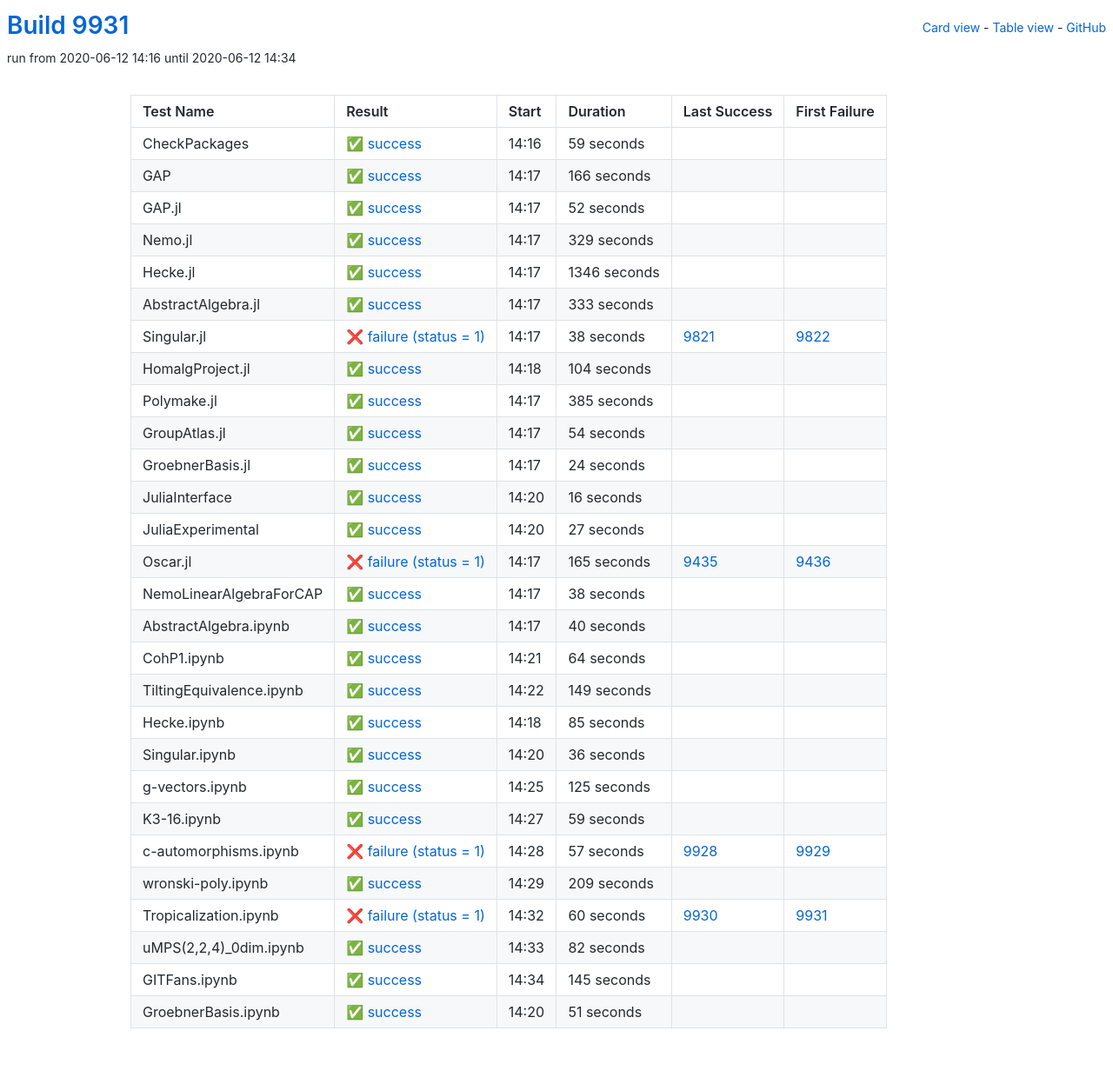
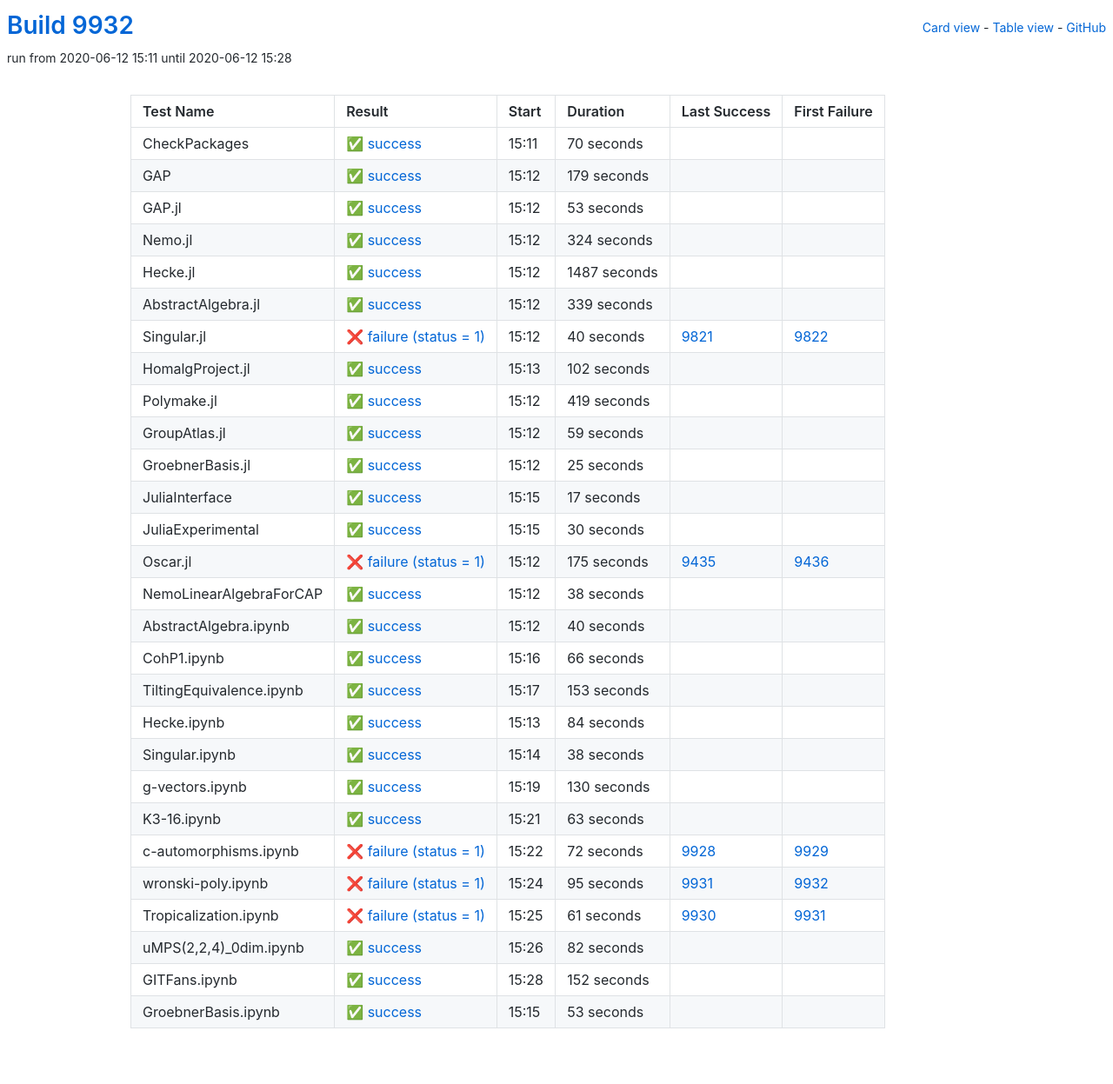
Before and after one commit to oscar-system/oscar-ci-status, a Jekyll site: the page built from table.html, in a window 1280 px wide. Shown: the whole page at 87% size. Built offline with Jekyll 4.4.1, drawn with Linux system fonts in a browser that asks for light colours.

Commit message:
Build #9932

```diff
--- a/_data/ci.yml
+++ b/_data/ci.yml
@@ -1,6 +1,6 @@
 ---
-build: 9931
-build_url: https://oscarci.mathematik.uni-kl.de/job/oscar/9931/
+build: 9932
+build_url: https://oscarci.mathematik.uni-kl.de/job/oscar/9932/
 job: oscar
 organization: oscar-system
 repo: oscar-ci-status
@@ -8,8 +8,116 @@
 tests:
 - name: CheckPackages
   id: checkpackages
-  log: https://oscarci.mathematik.uni-kl.de/job/oscar/9931/artifact/logs/build-9931/CheckPackages.log
-  start: 2020-06-12 14:16
+  log: https://oscarci.mathematik.uni-kl.de/job/oscar/9932/artifact/logs/build-9932/CheckPackages.log
+  start: 2020-06-12 15:11
+  success: true
+  exitcode: 0
+  status: success
+  duration: 70
+  last_success: false
+  last_success_url:
+  first_failure: false
+  first_failure_url:
+- name: GAP
+  id: gap
+  log: https://oscarci.mathematik.uni-kl.de/job/oscar/9932/artifact/logs/build-9932/GAP.log
+  start: 2020-06-12 15:12
+  success: true
+  exitcode: 0
+  status: success
+  duration: 179
+  last_success: false
+  last_success_url:
+  first_failure: false
+  first_failure_url:
+- name: GAP.jl
+  id: gap-jl
+  log: https://oscarci.mathematik.uni-kl.de/job/oscar/9932/artifact/logs/build-9932/GAP.jl.log
+  start: 2020-06-12 15:12
+  success: true
+  exitcode: 0
+  status: success
+  duration: 53
+  last_success: false
+  last_success_url:
+  first_failure: false
+  first_failure_url:
+- name: Nemo.jl
+  id: nemo-jl
+  log: https://oscarci.mathematik.uni-kl.de/job/oscar/9932/artifact/logs/build-9932/Nemo.jl.log
+  start: 2020-06-12 15:12
+  success: true
+  exitcode: 0
+  status: success
+  duration: 324
+  last_success: false
+  last_success_url:
+  first_failure: false
+  first_failure_url:
+- name: Hecke.jl
+  id: hecke-jl
+  log: https://oscarci.mathematik.uni-kl.de/job/oscar/9932/artifact/logs/build-9932/Hecke.jl.log
+  start: 2020-06-12 15:12
+  success: true
+  exitcode: 0
+  status: success
+  duration: 1487
+  last_success: false
+  last_success_url:
+  first_failure: false
+  first_failure_url:
+- name: AbstractAlgebra.jl
+  id: abstractalgebra-jl
+  log: https://oscarci.mathematik.uni-kl.de/job/oscar/9932/artifact/logs/build-9932/AbstractAlgebra.jl.log
+  start: 2020-06-12 15:12
+  success: true
+  exitcode: 0
+  status: success
+  duration: 339
+  last_success: false
+  last_success_url:
+  first_failure: false
+  first_failure_url:
+- name: Singular.jl
+  id: singular-jl
+  log: https://oscarci.mathematik.uni-kl.de/job/oscar/9932/artifact/logs/build-9932/Singular.jl.log
+  start: 2020-06-12 15:12
+  success: false
+  exitcode: 1
+  status: failure
+  duration: 40
+  last_success: 9821
+  last_success_url: https://oscarci.mathematik.uni-kl.de/job/oscar/9821/
+  first_failure: 9822
+  first_failure_url: https://oscarci.mathematik.uni-kl.de/job/oscar/9822/
+- name: HomalgProject.jl
+  id: homalgproject-jl
+  log: https://oscarci.mathematik.uni-kl.de/job/oscar/9932/artifact/logs/build-9932/HomalgProject.jl.log
+  start: 2020-06-12 15:13
+  success: true
+  exitcode: 0
+  status: success
+  duration: 102
+  last_success: false
+  last_success_url:
+  first_failure: false
+  first_failure_url:
+- name: Polymake.jl
+  id: polymake-jl
+  log: https://oscarci.mathematik.uni-kl.de/job/oscar/9932/artifact/logs/build-9932/Polymake.jl.log
+  start: 2020-06-12 15:12
+  success: true
+  exitcode: 0
+  status: success
+  duration: 419
+  last_success: false
+  last_success_url:
+  first_failure: false
+  first_failure_url:
+- name: GroupAtlas.jl
+  id: groupatlas-jl
+  log: https://oscarci.mathematik.uni-kl.de/job/oscar/9932/artifact/logs/build-9932/GroupAtlas.jl.log
+  start: 2020-06-12 15:12
   success: true
   exitcode: 0
   status: success
@@ -18,166 +126,58 @@
   last_success_url:
   first_failure: false
   first_failure_url:
-- name: GAP
-  id: gap
-  log: https://oscarci.mathematik.uni-kl.de/job/oscar/9931/artifact/logs/build-9931/GAP.log
-  start: 2020-06-12 14:17
+- name: GroebnerBasis.jl
+  id: groebnerbasis-jl
+  log: https://oscarci.mathematik.uni-kl.de/job/oscar/9932/artifact/logs/build-9932/GroebnerBasis.jl.log
+  start: 2020-06-12 15:12
   success: true
   exitcode: 0
   status: success
-  duration: 166
-  last_success: false
-  last_success_url:
-  first_failure: false
-  first_failure_url:
-- name: GAP.jl
-  id: gap-jl
-  log: https://oscarci.mathematik.uni-kl.de/job/oscar/9931/artifact/logs/build-9931/GAP.jl.log
-  start: 2020-06-12 14:17
-  success: true
-  exitcode: 0
-  status: success
-  duration: 52
-  last_success: false
-  last_success_url:
-  first_failure: false
-  first_failure_url:
-- name: Nemo.jl
-  id: nemo-jl
-  log: https://oscarci.mathematik.uni-kl.de/job/oscar/9931/artifact/logs/build-9931/Nemo.jl.log
-  start: 2020-06-12 14:17
-  success: true
-  exitcode: 0
-  status: success
-  duration: 329
-  last_success: false
-  last_success_url:
-  first_failure: false
-  first_failure_url:
-- name: Hecke.jl
-  id: hecke-jl
-  log: https://oscarci.mathematik.uni-kl.de/job/oscar/9931/artifact/logs/build-9931/Hecke.jl.log
-  start: 2020-06-12 14:17
-  success: true
-  exitcode: 0
-  status: success
-  duration: 1346
-  last_success: false
-  last_success_url:
-  first_failure: false
-  first_failure_url:
-- name: AbstractAlgebra.jl
-  id: abstractalgebra-jl
-  log: https://oscarci.mathematik.uni-kl.de/job/oscar/9931/artifact/logs/build-9931/AbstractAlgebra.jl.log
-  start: 2020-06-12 14:17
-  success: true
-  exitcode: 0
-  status: success
-  duration: 333
-  last_success: false
-  last_success_url:
-  first_failure: false
-  first_failure_url:
-- name: Singular.jl
-  id: singular-jl
-  log: https://oscarci.mathematik.uni-kl.de/job/oscar/9931/artifact/logs/build-9931/Singular.jl.log
-  start: 2020-06-12 14:17
-  success: false
-  exitcode: 1
-  status: failure
-  duration: 38
-  last_success: 9821
-  last_success_url: https://oscarci.mathematik.uni-kl.de/job/oscar/9821/
-  first_failure: 9822
-  first_failure_url: https://oscarci.mathematik.uni-kl.de/job/oscar/9822/
-- name: HomalgProject.jl
-  id: homalgproject-jl
-  log: https://oscarci.mathematik.uni-kl.de/job/oscar/9931/artifact/logs/build-9931/HomalgProject.jl.log
-  start: 2020-06-12 14:18
-  success: true
-  exitcode: 0
-  status: success
-  duration: 104
-  last_success: false
-  last_success_url:
-  first_failure: false
-  first_failure_url:
-- name: Polymake.jl
-  id: polymake-jl
-  log: https://oscarci.mathematik.uni-kl.de/job/oscar/9931/artifact/logs/build-9931/Polymake.jl.log
-  start: 2020-06-12 14:17
-  success: true
-  exitcode: 0
-  status: success
-  duration: 385
-  last_success: false
-  last_success_url:
-  first_failure: false
-  first_failure_url:
-- name: GroupAtlas.jl
-  id: groupatlas-jl
-  log: https://oscarci.mathematik.uni-kl.de/job/oscar/9931/artifact/logs/build-9931/GroupAtlas.jl.log
-  start: 2020-06-12 14:17
-  success: true
-  exitcode: 0
-  status: success
-  duration: 54
-  last_success: false
-  last_success_url:
-  first_failure: false
-  first_failure_url:
-- name: GroebnerBasis.jl
-  id: groebnerbasis-jl
-  log: https://oscarci.mathematik.uni-kl.de/job/oscar/9931/artifact/logs/build-9931/GroebnerBasis.jl.log
-  start: 2020-06-12 14:17
-  success: true
-  exitcode: 0
-  status: success
-  duration: 24
+  duration: 25
   last_success: false
   last_success_url:
   first_failure: false
   first_failure_url:
 - name: JuliaInterface
   id: juliainterface
-  log: https://oscarci.mathematik.uni-kl.de/job/oscar/9931/artifact/logs/build-9931/JuliaInterface.log
-  start: 2020-06-12 14:20
+  log: https://oscarci.mathematik.uni-kl.de/job/oscar/9932/artifact/logs/build-9932/JuliaInterface.log
+  start: 2020-06-12 15:15
   success: true
   exitcode: 0
   status: success
-  duration: 16
+  duration: 17
   last_success: false
   last_success_url:
   first_failure: false
   first_failure_url:
 - name: JuliaExperimental
   id: juliaexperimental
-  log: https://oscarci.mathematik.uni-kl.de/job/oscar/9931/artifact/logs/build-9931/JuliaExperimental.log
-  start: 2020-06-12 14:20
+  log: https://oscarci.mathematik.uni-kl.de/job/oscar/9932/artifact/logs/build-9932/JuliaExperimental.log
+  start: 2020-06-12 15:15
   success: true
   exitcode: 0
   status: success
-  duration: 27
+  duration: 30
   last_success: false
   last_success_url:
   first_failure: false
   first_failure_url:
 - name: Oscar.jl
   id: oscar-jl
-  log: https://oscarci.mathematik.uni-kl.de/job/oscar/9931/artifact/logs/build-9931/Oscar.jl.log
-  start: 2020-06-12 14:17
+  log: https://oscarci.mathematik.uni-kl.de/job/oscar/9932/artifact/logs/build-9932/Oscar.jl.log
+  start: 2020-06-12 15:12
   success: false
   exitcode: 1
   status: failure
-  duration: 165
+  duration: 175
   last_success: 9435
   last_success_url: https://oscarci.mathematik.uni-kl.de/job/oscar/9435/
   first_failure: 9436
   first_failure_url: https://oscarci.mathematik.uni-kl.de/job/oscar/9436/
 - name: NemoLinearAlgebraForCAP
   id: nemolinearalgebraforcap
-  log: https://oscarci.mathematik.uni-kl.de/job/oscar/9931/artifact/logs/build-9931/NemoLinearAlgebraForCAP.log
-  start: 2020-06-12 14:17
+  log: https://oscarci.mathematik.uni-kl.de/job/oscar/9932/artifact/logs/build-9932/NemoLinearAlgebraForCAP.log
+  start: 2020-06-12 15:12
   success: true
   exitcode: 0
   status: success
@@ -188,8 +188,8 @@
   first_failure_url:
 - name: AbstractAlgebra.ipynb
   id: abstractalgebra-ipynb
-  log: https://oscarci.mathematik.uni-kl.de/job/oscar/9931/artifact/logs/build-9931/AbstractAlgebra.ipynb.log
-  start: 2020-06-12 14:17
+  log: https://oscarci.mathematik.uni-kl.de/job/oscar/9932/artifact/logs/build-9932/AbstractAlgebra.ipynb.log
+  start: 2020-06-12 15:12
   success: true
   exitcode: 0
   status: success
@@ -200,116 +200,116 @@
   first_failure_url:
 - name: CohP1.ipynb
   id: cohp1-ipynb
-  log: https://oscarci.mathematik.uni-kl.de/job/oscar/9931/artifact/logs/build-9931/CohP1.ipynb.log
-  start: 2020-06-12 14:21
+  log: https://oscarci.mathematik.uni-kl.de/job/oscar/9932/artifact/logs/build-9932/CohP1.ipynb.log
+  start: 2020-06-12 15:16
   success: true
   exitcode: 0
   status: success
-  duration: 64
+  duration: 66
   last_success: false
   last_success_url:
   first_failure: false
   first_failure_url:
 - name: TiltingEquivalence.ipynb
   id: tiltingequivalence-ipynb
-  log: https://oscarci.mathematik.uni-kl.de/job/oscar/9931/artifact/logs/build-9931/TiltingEquivalence.ipynb.log
-  start: 2020-06-12 14:22
+  log: https://oscarci.mathematik.uni-kl.de/job/oscar/9932/artifact/logs/build-9932/TiltingEquivalence.ipynb.log
+  start: 2020-06-12 15:17
   success: true
   exitcode: 0
   status: success
-  duration: 149
+  duration: 153
   last_success: false
   last_success_url:
   first_failure: false
   first_failure_url:
 - name: Hecke.ipynb
   id: hecke-ipynb
-  log: https://oscarci.mathematik.uni-kl.de/job/oscar/9931/artifact/logs/build-9931/Hecke.ipynb.log
-  start: 2020-06-12 14:18
+  log: https://oscarci.mathematik.uni-kl.de/job/oscar/9932/artifact/logs/build-9932/Hecke.ipynb.log
+  start: 2020-06-12 15:13
   success: true
   exitcode: 0
   status: success
-  duration: 85
+  duration: 84
   last_success: false
   last_success_url:
   first_failure: false
   first_failure_url:
 - name: Singular.ipynb
   id: singular-ipynb
-  log: https://oscarci.mathematik.uni-kl.de/job/oscar/9931/artifact/logs/build-9931/Singular.ipynb.log
-  start: 2020-06-12 14:20
+  log: https://oscarci.mathematik.uni-kl.de/job/oscar/9932/artifact/logs/build-9932/Singular.ipynb.log
+  start: 2020-06-12 15:14
   success: true
   exitcode: 0
   status: success
-  duration: 36
+  duration: 38
   last_success: false
   last_success_url:
   first_failure: false
   first_failure_url:
 - name: g-vectors.ipynb
   id: g-vectors-ipynb
-  log: https://oscarci.mathematik.uni-kl.de/job/oscar/9931/artifact/logs/build-9931/g-vectors.ipynb.log
-  start: 2020-06-12 14:25
+  log: https://oscarci.mathematik.uni-kl.de/job/oscar/9932/artifact/logs/build-9932/g-vectors.ipynb.log
+  start: 2020-06-12 15:19
   success: true
   exitcode: 0
   status: success
-  duration: 125
+  duration: 130
   last_success: false
   last_success_url:
   first_failure: false
   first_failure_url:
 - name: K3-16.ipynb
   id: k3-16-ipynb
-  log: https://oscarci.mathematik.uni-kl.de/job/oscar/9931/artifact/logs/build-9931/K3-16.ipynb.log
-  start: 2020-06-12 14:27
+  log: https://oscarci.mathematik.uni-kl.de/job/oscar/9932/artifact/logs/build-9932/K3-16.ipynb.log
+  start: 2020-06-12 15:21
   success: true
   exitcode: 0
   status: success
-  duration: 59
+  duration: 63
   last_success: false
   last_success_url:
   first_failure: false
   first_failure_url:
 - name: c-automorphisms.ipynb
   id: c-automorphisms-ipynb
-  log: https://oscarci.mathematik.uni-kl.de/job/oscar/9931/artifact/logs/build-9931/c-automorphisms.ipynb.log
-  start: 2020-06-12 14:28
+  log: https://oscarci.mathematik.uni-kl.de/job/oscar/9932/artifact/logs/build-9932/c-automorphisms.ipynb.log
+  start: 2020-06-12 15:22
   success: false
   exitcode: 1
   status: failure
-  duration: 57
+  duration: 72
   last_success: 9928
   last_success_url: https://oscarci.mathematik.uni-kl.de/job/oscar/9928/
   first_failure: 9929
   first_failure_url: https://oscarci.mathematik.uni-kl.de/job/oscar/9929/
 - name: wronski-poly.ipynb
   id: wronski-poly-ipynb
-  log: https://oscarci.mathematik.uni-kl.de/job/oscar/9931/artifact/logs/build-9931/wronski-poly.ipynb.log
-  start: 2020-06-12 14:29
-  success: true
-  exitcode: 0
-  status: success
-  duration: 209
-  last_success: false
-  last_success_url:
-  first_failure: false
-  first_failure_url:
-- name: Tropicalization.ipynb
-  id: tropicalization-ipynb
-  log: https://oscarci.mathematik.uni-kl.de/job/oscar/9931/artifact/logs/build-9931/Tropicalization.ipynb.log
-  start: 2020-06-12 14:32
+  log: https://oscarci.mathematik.uni-kl.de/job/oscar/9932/artifact/logs/build-9932/wronski-poly.ipynb.log
+  start: 2020-06-12 15:24
   success: false
   exitcode: 1
   status: failure
-  duration: 60
+  duration: 95
+  last_success: 9931
+  last_success_url: https://oscarci.mathematik.uni-kl.de/job/oscar/9931/
+  first_failure: 9932
+  first_failure_url: https://oscarci.mathematik.uni-kl.de/job/oscar/9932/
+- name: Tropicalization.ipynb
+  id: tropicalization-ipynb
+  log: https://oscarci.mathematik.uni-kl.de/job/oscar/9932/artifact/logs/build-9932/Tropicalization.ipynb.log
+  start: 2020-06-12 15:25
+  success: false
+  exitcode: 1
+  status: failure
+  duration: 61
   last_success: 9930
   last_success_url: https://oscarci.mathematik.uni-kl.de/job/oscar/9930/
   first_failure: 9931
   first_failure_url: https://oscarci.mathematik.uni-kl.de/job/oscar/9931/
 - name: uMPS(2,2,4)_0dim.ipynb
   id: umps-2-2-4-0dim-ipynb
-  log: https://oscarci.mathematik.uni-kl.de/job/oscar/9931/artifact/logs/build-9931/uMPS-2-2-4-_0dim.ipynb.log
-  start: 2020-06-12 14:33
+  log: https://oscarci.mathematik.uni-kl.de/job/oscar/9932/artifact/logs/build-9932/uMPS-2-2-4-_0dim.ipynb.log
+  start: 2020-06-12 15:26
   success: true
   exitcode: 0
   status: success
@@ -320,24 +320,24 @@
   first_failure_url:
 - name: GITFans.ipynb
   id: gitfans-ipynb
-  log: https://oscarci.mathematik.uni-kl.de/job/oscar/9931/artifact/logs/build-9931/GITFans.ipynb.log
-  start: 2020-06-12 14:34
+  log: https://oscarci.mathematik.uni-kl.de/job/oscar/9932/artifact/logs/build-9932/GITFans.ipynb.log
+  start: 2020-06-12 15:28
   success: true
   exitcode: 0
   status: success
-  duration: 145
+  duration: 152
   last_success: false
   last_success_url:
   first_failure: false
   first_failure_url:
 - name: GroebnerBasis.ipynb
   id: groebnerbasis-ipynb
-  log: https://oscarci.mathematik.uni-kl.de/job/oscar/9931/artifact/logs/build-9931/GroebnerBasis.ipynb.log
-  start: 2020-06-12 14:20
+  log: https://oscarci.mathematik.uni-kl.de/job/oscar/9932/artifact/logs/build-9932/GroebnerBasis.ipynb.log
+  start: 2020-06-12 15:15
   success: true
   exitcode: 0
   status: success
-  duration: 51
+  duration: 53
   last_success: false
   last_success_url:
   first_failure: false
```
Also changed, not shown: README.md.
